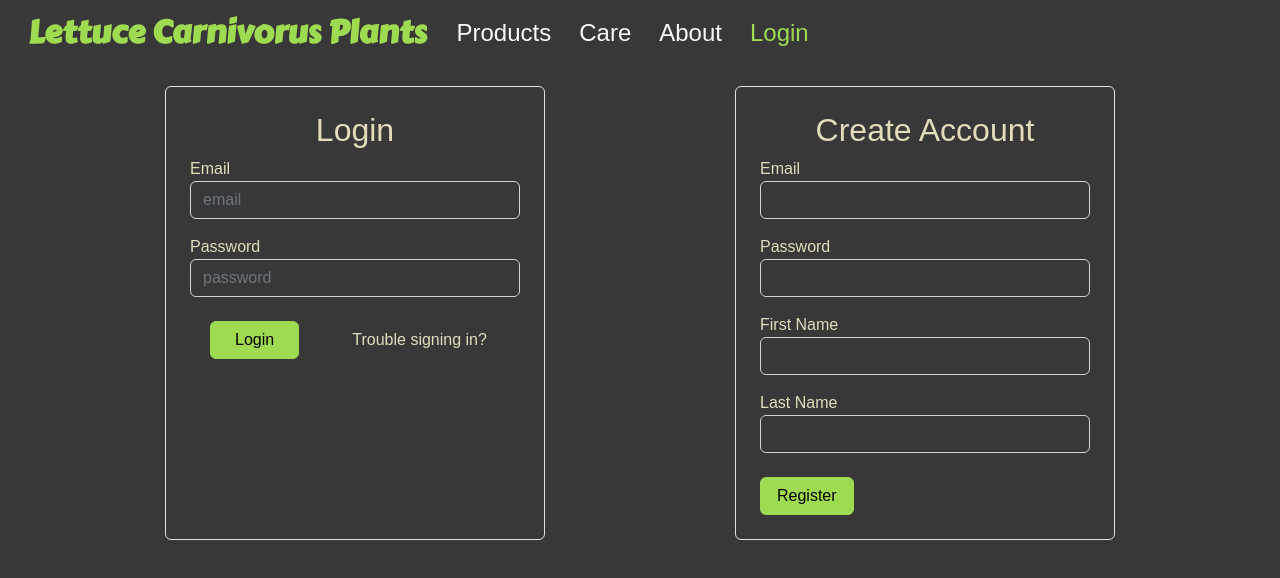
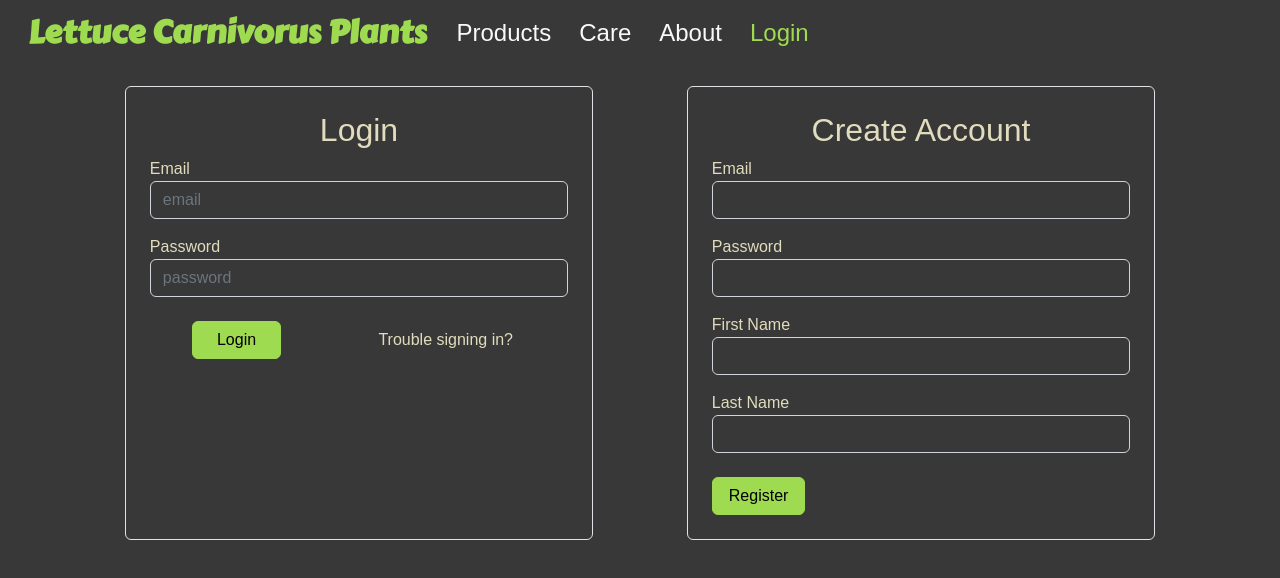
Before and after one commit to fearthelettuce/lettuce-carnivores-vue, a Vue app: page /login in a window 1280 px wide. Shown: the top 578 px of the page. Built offline with nearby package versions, Linux system fonts and the light colour scheme; no server answers.

Commit message:
removed a bunch of console.log('banana')s

```diff
--- a/src/apis/dataServices.ts
+++ b/src/apis/dataServices.ts
@@ -70,13 +70,10 @@ export async function findDocById(collectionName: string, id: number | string) {
 }
 
 export async function findByProperty(collectionName: string, property: string, value: any) {
-    console.log(collectionName)
     const returnArr: Array<any> = []
     const q = query(collection(db, collectionName), where(property, "==", value))
     const querySnapshot = await getDocs(q)
-    console.log(querySnapshot)
     querySnapshot.forEach((doc) => {
-        console.log(doc.data())
         returnArr.push(doc.data())
     })
     return returnArr
--- a/src/components/app/header/MainNavbar.vue
+++ b/src/components/app/header/MainNavbar.vue
@@ -57,9 +57,6 @@ const allowedNavLinks = computed(() => {
         margin: 0 .25em;
         font-size: 1.5rem;
     }
-    a {
-
-    }
 /*
     .no-background {
         background-color: transparent !important;
--- a/src/components/modules/about/TheAbout.vue
+++ b/src/components/modules/about/TheAbout.vue
@@ -1,5 +1,5 @@
 <template>
-    <div class="container">
+    <div class="container mb-5">
         <h4>About Me</h4>
         <p>When I was a kid, my aunt brought me a venus flytrap from a trip to South Carolina.  I quickly proceeded to kill it, not knowing how to care for it, nor putting in the effort to learn.  However, this VFT did not die in vain.  It sparked an itch in me that I have spent a lifetime scratching.  I have seriously been growing carnivorous plants for about 14 years.</p>
         <p>In my day job, I work in Product Management, and I'm an aspiring software engineer.</p>
--- a/src/components/modules/auth/components/ForgotPassword.vue
+++ b/src/components/modules/auth/components/ForgotPassword.vue
@@ -29,8 +29,6 @@ const loginEmail = ref("")
 const hasEmailBeenSent = ref(false)
 
 async function resetPassword () {
-    console.log('banana')
-
     const res = await userStore.requestPasswordReset(loginEmail.value)
     if(res && res.success) {
         hasEmailBeenSent.value = true
--- a/src/components/modules/products/components/ProductAdminForm.vue
+++ b/src/components/modules/products/components/ProductAdminForm.vue
@@ -145,7 +145,6 @@ async function deleteProduct() {
         const productId = product.value.id
         const res = await productStore.deleteById(product.value.id).catch(err => console.error(err))
         if (res && res.success) {
-            console.log('banana')
             toast.success(`Product ${productId} deleted`)
             state.confirmDeleteModal.hide()
             resetForm()
--- a/src/components/modules/products/stores/product.ts
+++ b/src/components/modules/products/stores/product.ts
@@ -134,7 +134,6 @@ export const useProductStore = defineStore('product', {
                     }
                     return { success: true, message: res.message }
                 } else {
-                    console.log(res)
                     return {success: false, error: true, errorDetails: res.error, message: 'There was an error saving'}
                 }
             } catch (err) {
@@ -175,7 +174,6 @@ export const useProductStore = defineStore('product', {
                 if(photo.type && photo.type !== 'additional' && product.photoData) {
                     product.photoData[photo.type] = {name: photo.name, fullPath:photo.path}
                 }
-                console.log(product.photoData)
             }
 
             if (product.id) {
--- a/src/views/LoginView.vue
+++ b/src/views/LoginView.vue
@@ -1,8 +1,8 @@
 <template>
     <div class="container mt-4">
-        <div class="row">
-            <SignIn class="col-4"/>
-            <TheRegistration class="col-4"/>
+        <div class="row gx-2">
+            <SignIn class="col-lg-5 col-md-12 mb-5"/>
+            <TheRegistration class="col-lg-5 col-md-12 mb-5"/>
         </div>
 
     </div>
```
Also changed, not shown: src/apis/fileServices.ts (+0 -10 lines), src/apis/firebaseAuth.ts (+0 -24 lines). Lines whose indentation alone changed are shown as unchanged.
